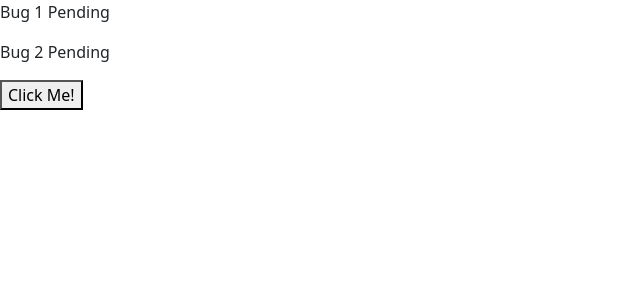
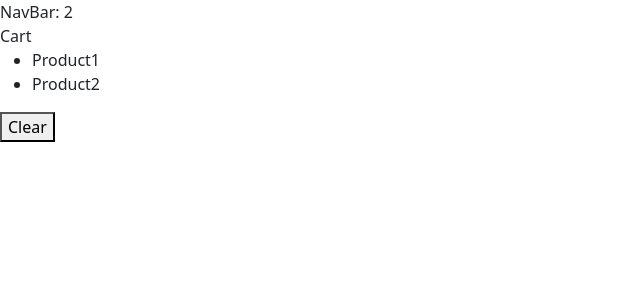
Before and after one commit to Qasimshaheen/react-app, a React (Vite) app: page / in a window 1280 px wide. Shown: the top 300 px of the page, without its empty margins (0-640 px from the left). Built offline with nearby package versions, Linux system fonts and the light colour scheme.

Commit message:
Sharing state between components

```diff
--- a/src/App.tsx
+++ b/src/App.tsx
@@ -1,27 +1,12 @@
 import { useState } from "react";
-import produce from "immer";
+import { NavBar } from "./components/NavBar";
+import { Cart } from "./components/Cart";
 function App() {
-  const [bugs, setBugs] = useState([
-    { id: 1, title: "Bug 1", fixed: false },
-    { id: 2, title: "Bug 2", fixed: false },
-  ]);
-  const handleClick = () => {
-    // setBugs(bugs.map((bug) => (bug.id === 1 ? { ...bug, fixed: true } : bug)));
-    setBugs(
-      produce((draft) => {
-        const bug = draft.find((bug) => bug.id === 1);
-        if (bug) bug.fixed = true;
-      })
-    );
-  };
+  const [cartItems, setCartItems] = useState(["Product1", "Product2"]);
   return (
     <div>
-      {bugs.map((bug) => (
-        <p key={bug.id}>
-          {bug.title} {bug.fixed ? "Fixed" : "Pending"}
-        </p>
-      ))}
-      <button onClick={handleClick}>Click Me!</button>
+      <NavBar cartItemsCount={cartItems.length} />
+      <Cart onClear={() => setCartItems([])} cartItems={cartItems} />
     </div>
   );
 }
--- /dev/null
+++ b/src/components/Cart.tsx
@@ -0,0 +1,20 @@
+import React from "react";
+interface Props {
+  cartItems: string[];
+  onClear: () => void;
+}
+export const Cart = ({ cartItems, onClear }: Props) => {
+  return (
+    <>
+      <div>Cart</div>
+      <ul>
+        {cartItems.map((item) => (
+          <li key={item}>{item}</li>
+        ))}
+      </ul>
+      <button type="button" onClick={onClear}>
+        Clear
+      </button>
+    </>
+  );
+};
--- /dev/null
+++ b/src/components/NavBar.tsx
@@ -0,0 +1,8 @@
+import React from "react";
+
+interface Props {
+  cartItemsCount: number;
+}
+export const NavBar = ({ cartItemsCount }: Props) => {
+  return <div>NavBar: {cartItemsCount}</div>;
+};
```
